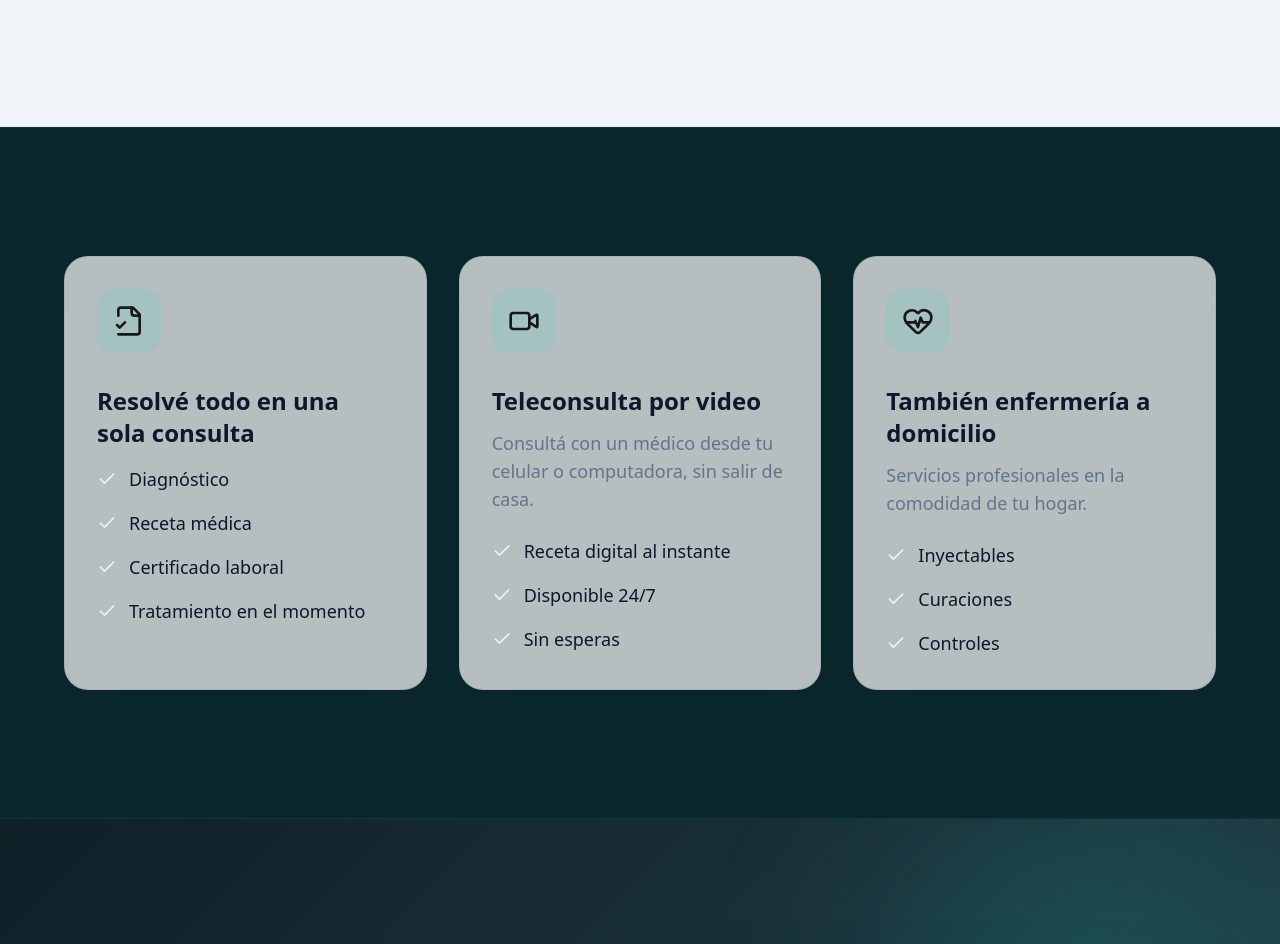
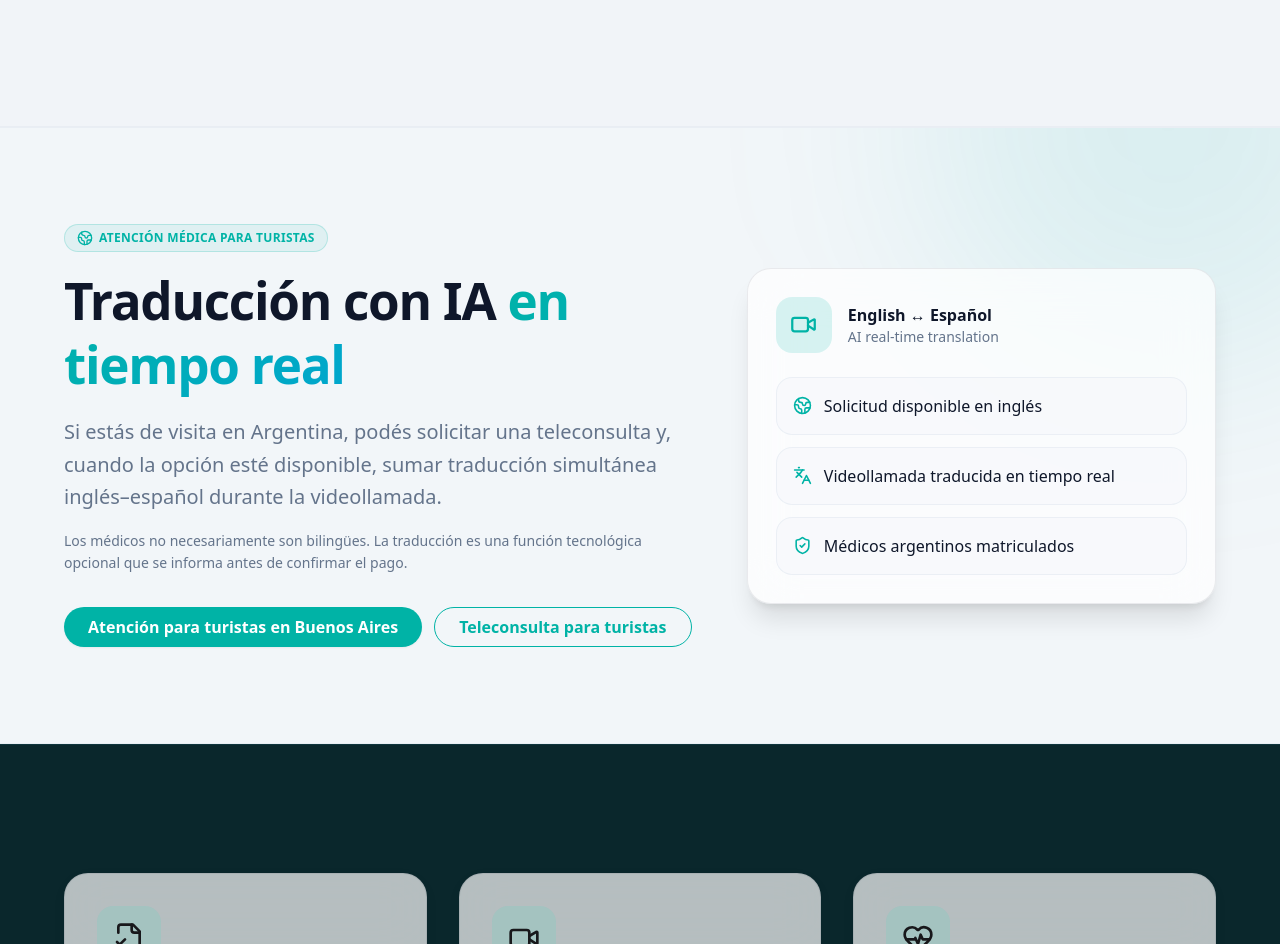
Before and after one commit to facu1391/DocYA, a Next.js app: page / in a window 1280 px wide. Shown: the part 4402-5346 px from the top of the page. Built offline with nearby package versions, Linux system fonts and the light colour scheme; no server answers.

Commit message:
feat: highlight tourist AI translation on home

```diff
--- a/src/app/page.tsx
+++ b/src/app/page.tsx
@@ -6,6 +6,7 @@ import IASection from "@/components/landing-public/nueva-landing/IASection";
 import GeoSection from "@/components/landing-public/nueva-landing/GeoSection";
 import DomicilioSection from "@/components/landing-public/nueva-landing/DomicilioSection";
 import TeleconsultaSection from "@/components/landing-public/nueva-landing/TeleconsultaSection";
+import TouristTranslationSection from "@/components/landing-public/nueva-landing/TouristTranslationSection";
 import ResolucionSection from "@/components/landing-public/nueva-landing/ResolucionSection";
 import PastilleroSection from "@/components/landing-public/nueva-landing/PastilleroSection";
 import BeneficiosSection from "@/components/landing-public/nueva-landing/BeneficiosSection";
@@ -40,6 +41,8 @@ export default function Home() {
       "Teleconsulta particular",
       "Receta médica online",
       "Certificado médico online",
+      "Doctor in Buenos Aires for tourists",
+      "Medical consultation with real-time AI translation",
     ],
     description:
       "DocYa conecta pacientes con profesionales verificados para atención médica a domicilio, teleconsulta y enfermería.",
@@ -55,6 +58,7 @@ export default function Home() {
     serviceType: [
       "Médico a domicilio",
       "Teleconsulta médica",
+      "Teleconsulta para turistas con traducción por IA",
       "Enfermería a domicilio",
     ],
     url: SITE_URL,
@@ -77,6 +81,7 @@ export default function Home() {
       <GeoSection />
       <DomicilioSection />
       <TeleconsultaSection />
+      <TouristTranslationSection />
       <ResolucionSection />
       <PastilleroSection />
       <BeneficiosSection />
--- /dev/null
+++ b/src/components/landing-public/nueva-landing/TouristTranslationSection.tsx
@@ -0,0 +1,67 @@
+"use client";
+
+import Link from "next/link";
+import { Globe2, Languages, ShieldCheck, Video } from "lucide-react";
+import ScrollReveal from "./ScrollReveal";
+import { useI18n } from "@/lib/i18n/context";
+
+export default function TouristTranslationSection() {
+  const { locale } = useI18n();
+  const english = locale === "en";
+  const copy = english
+    ? {
+        badge: "Medical care for tourists",
+        title: "Real-time AI translation",
+        highlight: "during your consultation",
+        description: "Visiting Argentina and need a doctor? Eligible video consultations may include simultaneous English–Spanish AI translation, so you and the physician can communicate more clearly.",
+        note: "Doctors are not necessarily bilingual. Translation is an optional technology feature shown during checkout when available.",
+        primary: "Medical care in Buenos Aires",
+        secondary: "Online doctor across Argentina",
+        cards: ["English patient journey", "Real-time translated video", "Licensed Argentine physicians"],
+      }
+    : {
+        badge: "Atención médica para turistas",
+        title: "Traducción con IA",
+        highlight: "en tiempo real",
+        description: "Si estás de visita en Argentina, podés solicitar una teleconsulta y, cuando la opción esté disponible, sumar traducción simultánea inglés–español durante la videollamada.",
+        note: "Los médicos no necesariamente son bilingües. La traducción es una función tecnológica opcional que se informa antes de confirmar el pago.",
+        primary: "Atención para turistas en Buenos Aires",
+        secondary: "Teleconsulta para turistas",
+        cards: ["Solicitud disponible en inglés", "Videollamada traducida en tiempo real", "Médicos argentinos matriculados"],
+      };
+
+  const icons = [Globe2, Languages, ShieldCheck];
+
+  return (
+    <section className="relative overflow-hidden border-y border-border/50 bg-secondary/40 py-24 dark:bg-secondary/10">
+      <div className="pointer-events-none absolute right-[-10%] top-[-40%] h-[480px] w-[480px] rounded-full bg-[var(--brand)]/10 blur-[110px]" />
+      <div className="relative z-10 mx-auto grid w-full max-w-[1200px] grid-cols-1 items-center gap-12 px-6 lg:grid-cols-[1.15fr_.85fr]">
+        <ScrollReveal>
+          <div className="badge-trusted mb-4 w-fit"><Globe2 size={16} />{copy.badge}</div>
+          <h2 className="section-title mb-5">{copy.title} <span className="highlight-text">{copy.highlight}</span></h2>
+          <p className="max-w-2xl text-xl leading-relaxed text-text-muted">{copy.description}</p>
+          <p className="mt-4 max-w-2xl text-sm leading-relaxed text-text-muted">{copy.note}</p>
+          <div className="mt-8 flex flex-wrap gap-3">
+            <Link href="/doctor-in-buenos-aires" className="btn-primary rounded-full px-6 py-3 font-bold">{copy.primary}</Link>
+            <Link href="/medical-care-tourists-argentina" className="btn-outline-primary rounded-full px-6 py-3 font-bold">{copy.secondary}</Link>
+          </div>
+        </ScrollReveal>
+
+        <ScrollReveal delay={0.15}>
+          <div className="glass-card rounded-3xl p-7 shadow-xl">
+            <div className="mb-6 flex items-center gap-4">
+              <div className="grid h-14 w-14 place-items-center rounded-2xl bg-[var(--brand)]/15 text-[var(--brand)]"><Video size={27} /></div>
+              <div><p className="font-bold">English ↔ Español</p><p className="text-sm text-text-muted">AI real-time translation</p></div>
+            </div>
+            <div className="space-y-3">
+              {copy.cards.map((label, index) => {
+                const Icon = icons[index];
+                return <div key={label} className="flex items-center gap-3 rounded-2xl border border-border/60 bg-background/60 p-4"><Icon size={19} className="shrink-0 text-[var(--brand)]"/><span className="font-medium">{label}</span></div>;
+              })}
+            </div>
+          </div>
+        </ScrollReveal>
+      </div>
+    </section>
+  );
+}
```
